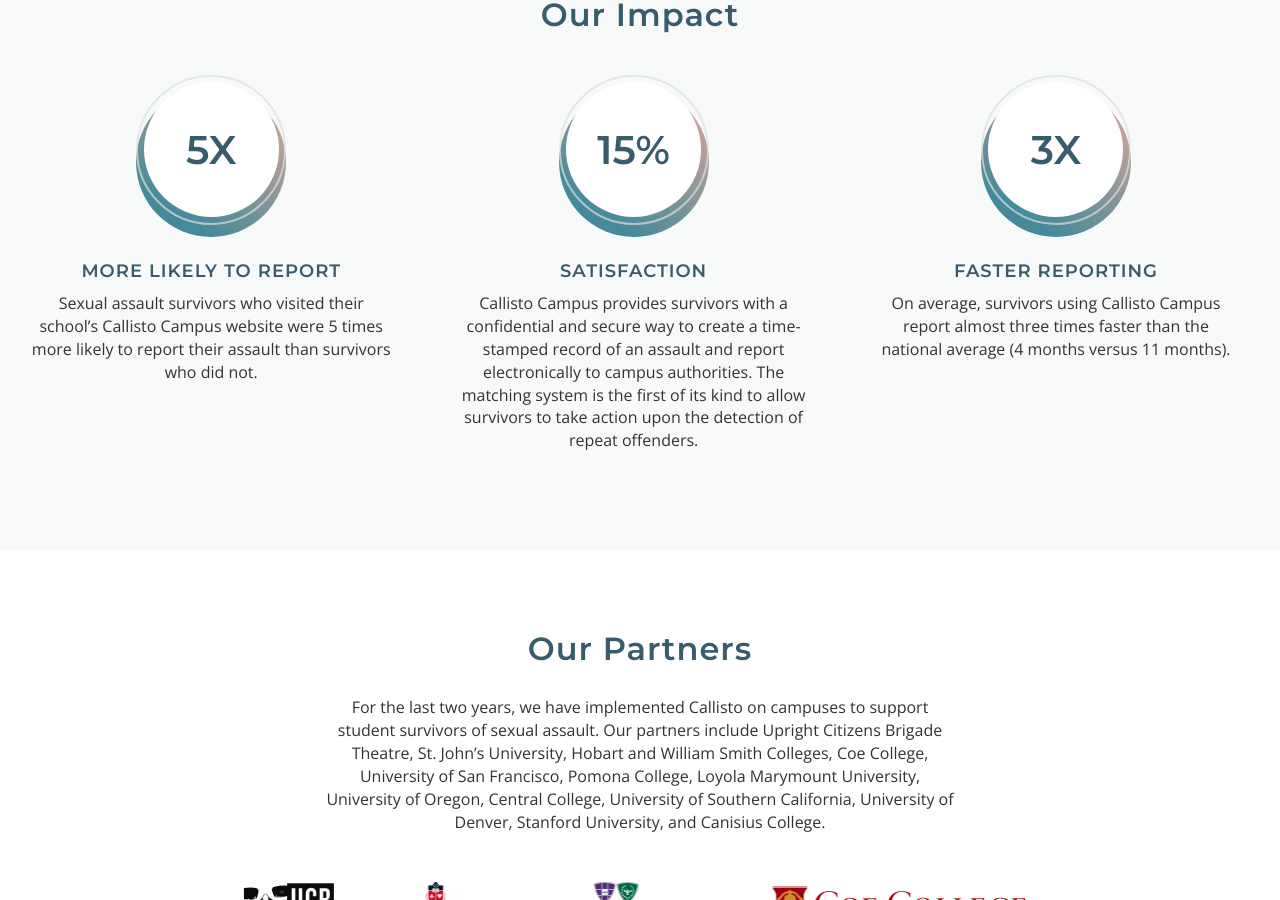
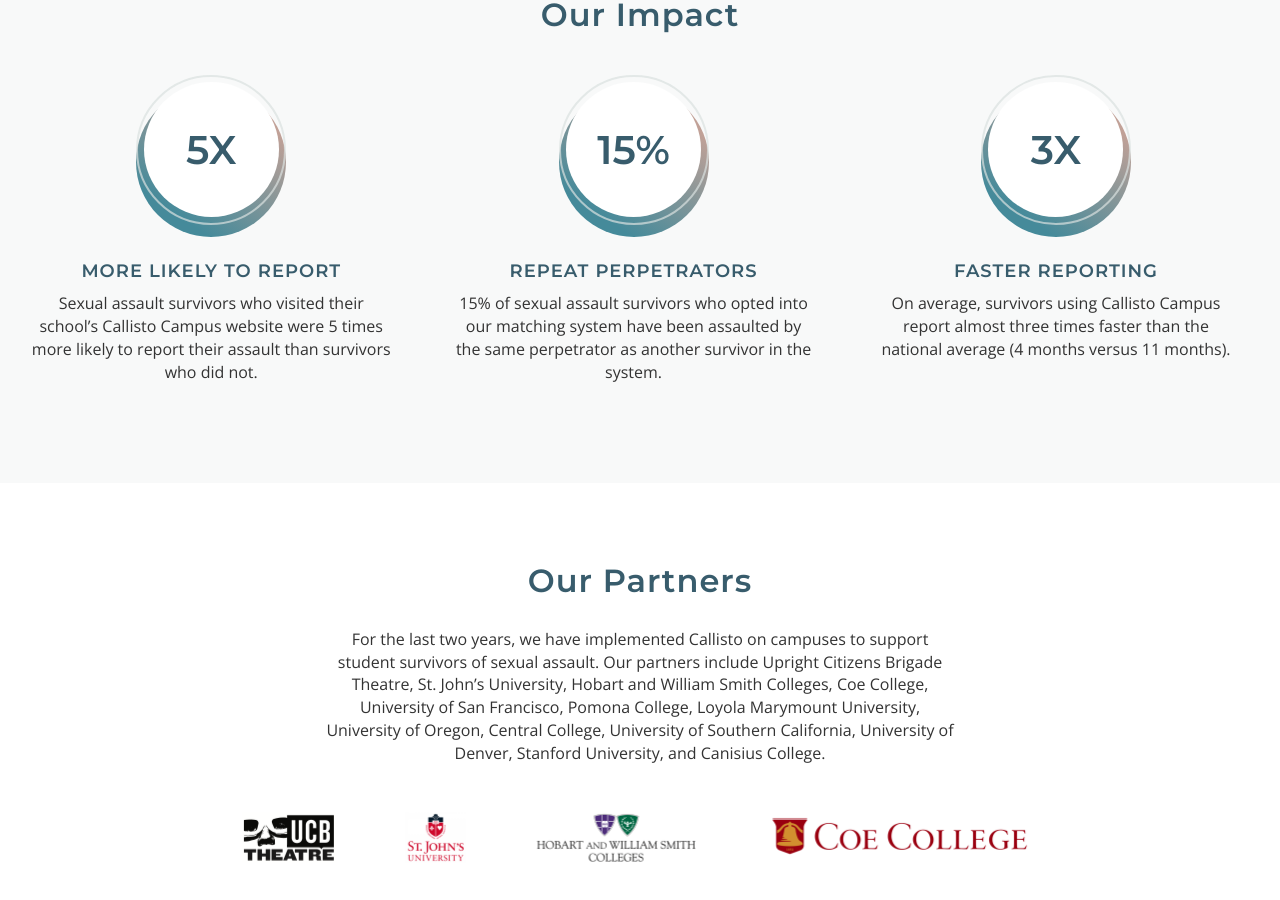
Before and after one commit to project-callisto/projectcallisto-dot-org, a Jekyll site: the page built from index.html, in a window 1280 px wide and 900 px high, scrolled down 2482 px. Built offline with Jekyll 4.4.1, drawn with Linux system fonts in a browser that asks for light colours.

Commit message:
update stats copy

```diff
--- a/index.html
+++ b/index.html
@@ -80,8 +80,8 @@
                             </li>
                             <li>
                                 <div class="stat-icon fifteen-percent"></div>
-                                <h4>SATISFACTION</h4>
-                                <p>Callisto Campus provides survivors with a confidential and secure way to create a time-stamped record of an assault and report electronically to campus authorities. The matching system is the first of its kind to allow survivors to take action upon the detection of repeat offenders.</p>
+                                <h4>REPEAT PERPETRATORS</h4>
+                                <p>15% of sexual assault survivors who opted into our matching system have been assaulted by the same perpetrator as another survivor in the system. </p>
                             </li>
                             <li>
                                 <div class="stat-icon three-x"></div>
```
